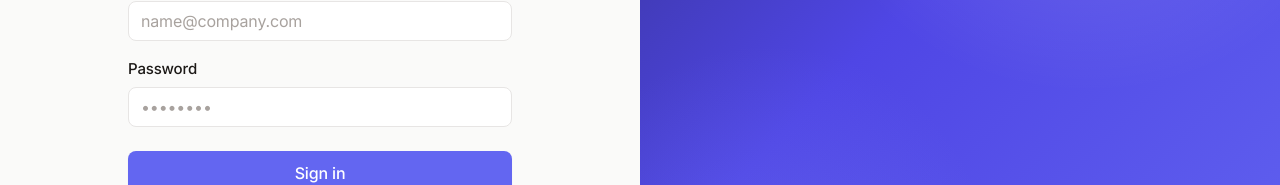
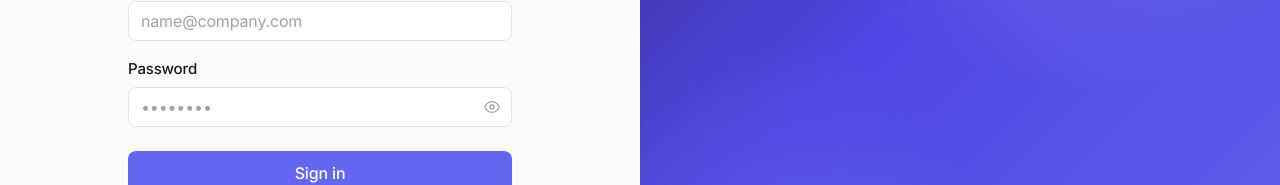
Before and after one commit to AyshaUrmi0/Time-Tracker, a Next.js app: page /sign-in in a window 1280 px wide. Shown: the part 371-556 px from the top of the page. Built offline with nearby package versions, Linux system fonts and the light colour scheme.

Commit message:
feat(auth): add password visibility toggle to sign-in and sign-up forms

```diff
--- a/src/app/(auth)/sign-in/sign-in-form.tsx
+++ b/src/app/(auth)/sign-in/sign-in-form.tsx
@@ -9,6 +9,7 @@ import { signIn } from "next-auth/react";
 import { signInSchema, type SignInInput } from "@/features/auth/auth.schema";
 import { Button } from "@/components/ui/button";
 import { Input } from "@/components/ui/input";
+import { PasswordInput } from "@/components/ui/password-input";
 import { FormField } from "@/components/ui/form-field";
 
 export function SignInForm() {
@@ -61,9 +62,8 @@ export function SignInForm() {
         </FormField>
 
         <FormField id="password" label="Password" error={errors.password?.message}>
-          <Input
+          <PasswordInput
             id="password"
-            type="password"
             autoComplete="current-password"
             placeholder="••••••••"
             error={!!errors.password}
--- a/src/app/(auth)/sign-up/sign-up-form.tsx
+++ b/src/app/(auth)/sign-up/sign-up-form.tsx
@@ -9,6 +9,7 @@ import { signIn } from "next-auth/react";
 import { signUpSchema, type SignUpInput } from "@/features/auth/auth.schema";
 import { Button } from "@/components/ui/button";
 import { Input } from "@/components/ui/input";
+import { PasswordInput } from "@/components/ui/password-input";
 import { FormField } from "@/components/ui/form-field";
 
 type FieldErrors = Partial<Record<keyof SignUpInput, string[]>>;
@@ -113,9 +114,8 @@ export function SignUpForm() {
         </FormField>
 
         <FormField id="password" label="Password" error={errors.password?.message} hint="At least 8 characters">
-          <Input
+          <PasswordInput
             id="password"
-            type="password"
             autoComplete="new-password"
             placeholder="••••••••"
             error={!!errors.password}
--- /dev/null
+++ b/src/components/ui/password-input.tsx
@@ -0,0 +1,80 @@
+"use client";
+
+import { forwardRef, useState, type InputHTMLAttributes } from "react";
+import { cn } from "@/lib/utils";
+
+type PasswordInputProps = Omit<InputHTMLAttributes<HTMLInputElement>, "type"> & {
+  error?: boolean;
+};
+
+export const PasswordInput = forwardRef<HTMLInputElement, PasswordInputProps>(
+  function PasswordInput({ className, error, disabled, ...rest }, ref) {
+    const [visible, setVisible] = useState(false);
+
+    return (
+      <div className="relative">
+        <input
+          ref={ref}
+          type={visible ? "text" : "password"}
+          disabled={disabled}
+          className={cn(
+            "h-10 w-full rounded-lg border bg-[var(--surface)] pl-3 pr-10 text-base text-[var(--text-primary)] placeholder:text-[var(--text-muted)] transition-[border-color,box-shadow] duration-150 ease-out",
+            "focus:outline-none focus:border-[var(--accent)] focus:ring-2 focus:ring-[var(--accent)]/20",
+            error ? "border-[var(--danger)]" : "border-[var(--border)]",
+            className,
+          )}
+          {...rest}
+        />
+        <button
+          type="button"
+          onClick={() => setVisible((v) => !v)}
+          disabled={disabled}
+          aria-label={visible ? "Hide password" : "Show password"}
+          aria-pressed={visible}
+          tabIndex={-1}
+          className="absolute right-1 top-1/2 grid h-8 w-8 -translate-y-1/2 place-items-center rounded-md text-[var(--text-muted)] transition-colors duration-150 hover:bg-[var(--surface-hover)] hover:text-[var(--text-primary)] focus-visible:outline-none focus-visible:ring-2 focus-visible:ring-[var(--accent)] disabled:cursor-not-allowed disabled:opacity-50"
+        >
+          {visible ? <EyeOffIcon /> : <EyeIcon />}
+        </button>
+      </div>
+    );
+  },
+);
+
+function EyeIcon() {
+  return (
+    <svg
+      width="16"
+      height="16"
+      viewBox="0 0 24 24"
+      fill="none"
+      stroke="currentColor"
+      strokeWidth="2"
+      strokeLinecap="round"
+      strokeLinejoin="round"
+      aria-hidden
+    >
+      <path d="M1 12s4-8 11-8 11 8 11 8-4 8-11 8-11-8-11-8z" />
+      <circle cx="12" cy="12" r="3" />
+    </svg>
+  );
+}
+
+function EyeOffIcon() {
+  return (
+    <svg
+      width="16"
+      height="16"
+      viewBox="0 0 24 24"
+      fill="none"
+      stroke="currentColor"
+      strokeWidth="2"
+      strokeLinecap="round"
+      strokeLinejoin="round"
+      aria-hidden
+    >
+      <path d="M17.94 17.94A10.07 10.07 0 0 1 12 20c-7 0-11-8-11-8a18.45 18.45 0 0 1 5.06-5.94M9.9 4.24A9.12 9.12 0 0 1 12 4c7 0 11 8 11 8a18.5 18.5 0 0 1-2.16 3.19m-6.72-1.07a3 3 0 1 1-4.24-4.24" />
+      <line x1="1" y1="1" x2="23" y2="23" />
+    </svg>
+  );
+}
```
